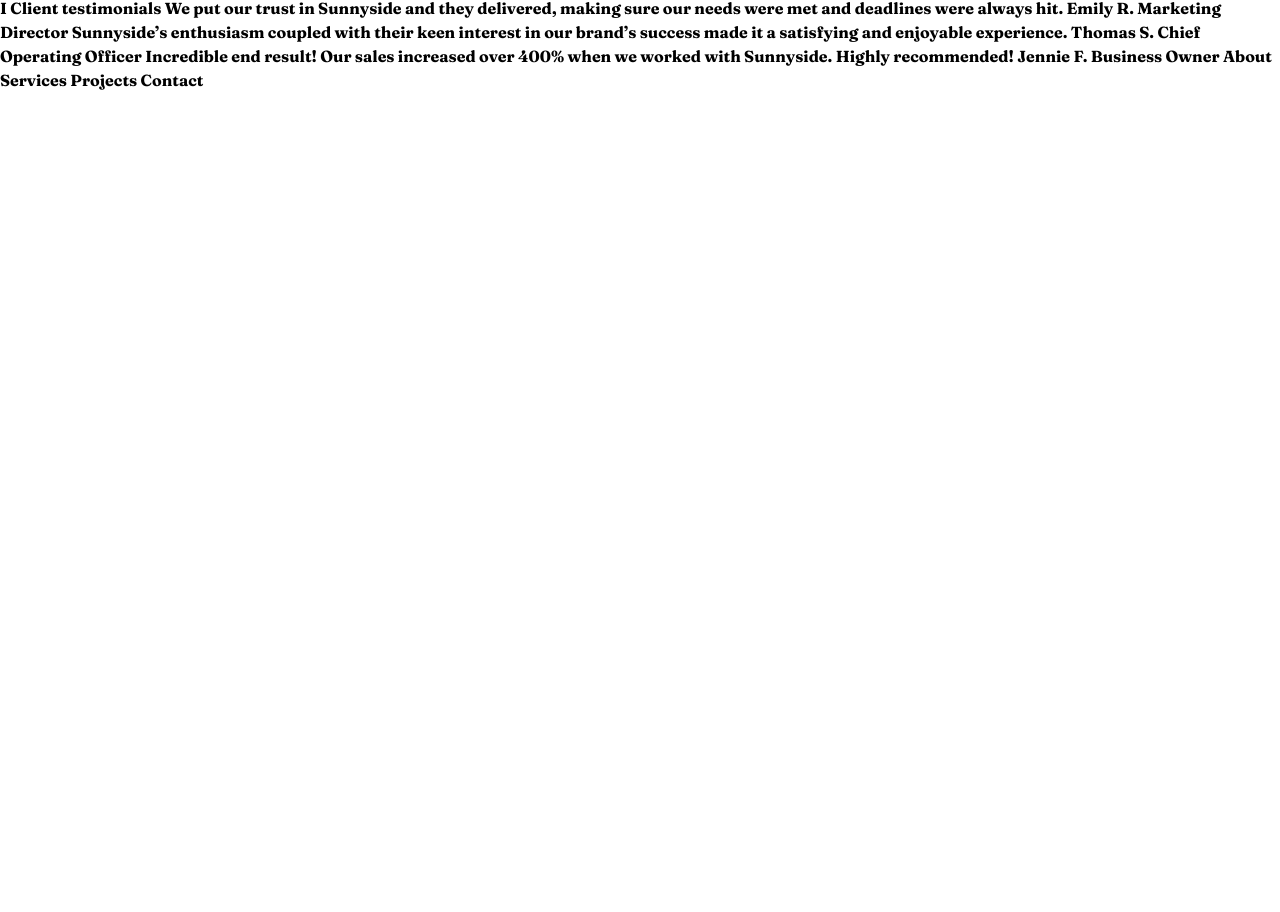
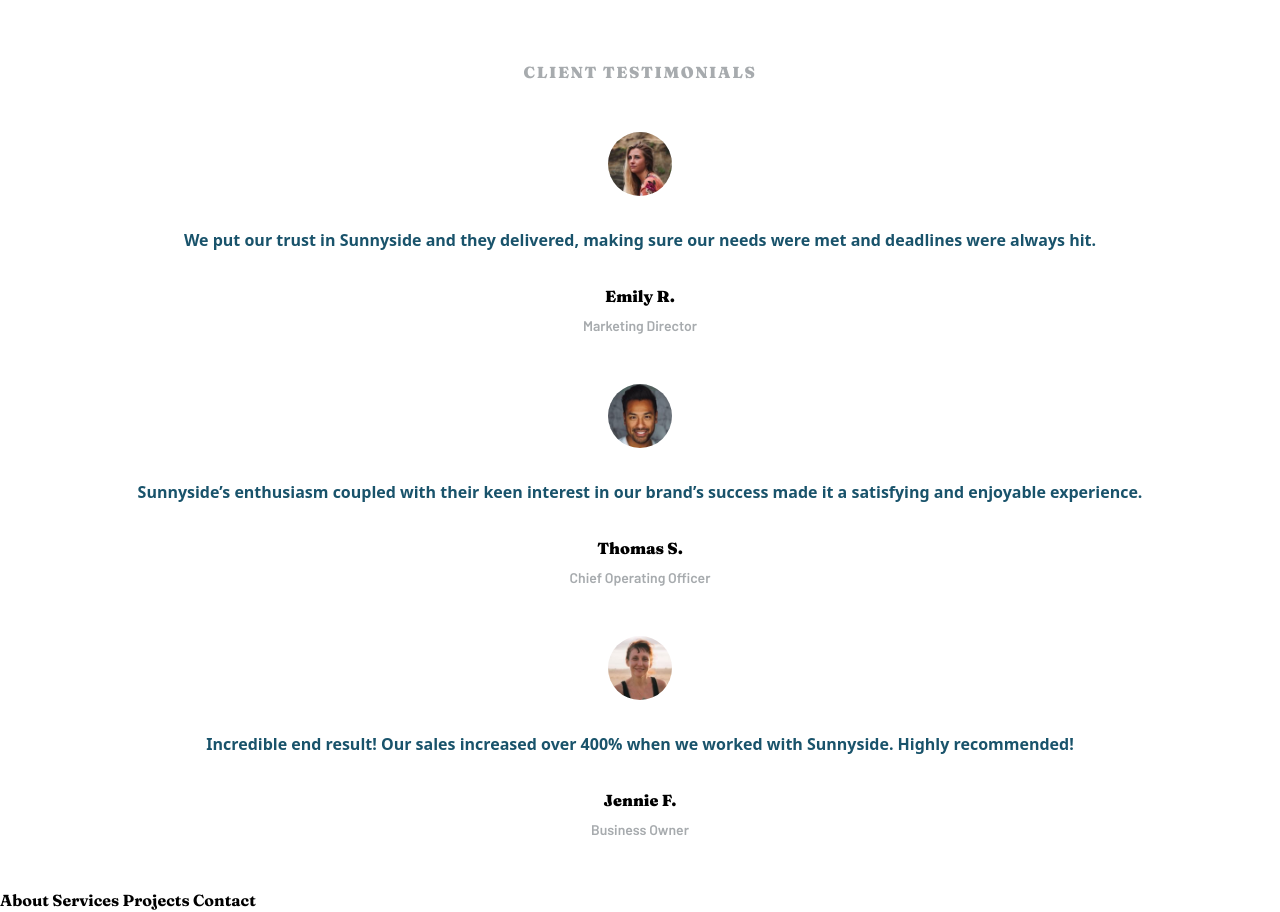
Before and after one commit to Kielx/Sunnyside, a React (Create React App) app: page / in a window 1280 px wide. Shown: the part 3154-4066 px from the top of the page. Before the commit the page ends 3246 px from the top, so only its background shows below. Built offline with nearby package versions, Linux system fonts and the light colour scheme.

Commit message:
Add testimonials

```diff
--- a/src/App.js
+++ b/src/App.js
@@ -10,6 +10,7 @@
 import section3Image from "./images/desktop/image-graphic-design.jpg";
 import section4ImageMobile from "./images/mobile/image-photography.jpg";
 import section4Image from "./images/desktop/image-photography.jpg";
+import Testimonials from "./components/Testimonials";
 
 function App() {
   return (
@@ -50,16 +51,9 @@
         high-quality photos that improve your business image."
         textColor="darkBlue"
       ></GraphicSection>
+      <Testimonials></Testimonials>
 
-      <div className="font-text">
-        I Client testimonials We put our trust in Sunnyside and they delivered,
-        making sure our needs were met and deadlines were always hit. Emily R.
-        Marketing Director Sunnyside’s enthusiasm coupled with their keen
-        interest in our brand’s success made it a satisfying and enjoyable
-        experience. Thomas S. Chief Operating Officer Incredible end result! Our
-        sales increased over 400% when we worked with Sunnyside. Highly
-        recommended! Jennie F. Business Owner About Services Projects Contact
-      </div>
+      <div className="font-text">About Services Projects Contact</div>
     </>
   );
 }
--- /dev/null
+++ b/src/components/Testimonials.js
@@ -0,0 +1,42 @@
+/* eslint-disable jsx-a11y/anchor-is-valid */
+import TestimonialsCard from "./TestimonialsCard";
+import clientImage1 from "../images/image-emily.jpg";
+import clientImage2 from "../images/image-thomas.jpg";
+import clientImage3 from "../images/image-jennie.jpg";
+
+const Testimonials = ({ image, imageMobile, headerText, text, textColor }) => {
+  return (
+    <section className="w-full">
+      <h2
+        className={`pt-16 pb-8 text-l mb-4 mx-auto text-center font-text text-display-grayishBlue font-extrabold uppercase tracking-widest`}
+      >
+        Client testimonials
+      </h2>
+      <TestimonialsCard
+        clientImage={clientImage1}
+        text="We put our trust in Sunnyside and they delivered, making sure our needs
+        were met and deadlines were always hit."
+        name="Emily R."
+        position="Marketing Director"
+      ></TestimonialsCard>
+      <TestimonialsCard
+        clientImage={clientImage2}
+        text="Sunnyside’s enthusiasm coupled with their
+        keen interest in our brand’s success made it a satisfying and enjoyable
+        experience."
+        name="Thomas S."
+        position="Chief Operating Officer"
+      ></TestimonialsCard>
+      <TestimonialsCard
+        clientImage={clientImage3}
+        text="Incredible end result! Our
+        sales increased over 400% when we worked with Sunnyside. Highly
+        recommended!"
+        name="Jennie F."
+        position="Business Owner"
+      ></TestimonialsCard>
+    </section>
+  );
+};
+
+export default Testimonials;
--- /dev/null
+++ b/src/components/TestimonialsCard.js
@@ -0,0 +1,30 @@
+import React from "react";
+
+const TestimonialsCard = ({ clientImage, text, name, position }) => {
+  return (
+    <>
+      <img
+        alt="Client"
+        src={clientImage}
+        className="rounded-full w-16 m-auto"
+      ></img>
+      <p
+        className={`text-center text-display-darkBlue font-md font-semibold px-4 pt-8`}
+      >
+        {text}
+      </p>
+      <p
+        className={`pt-8 pb-2 text-lmx-auto text-center font-text text-black font-extrabold `}
+      >
+        {name}
+      </p>
+      <p
+        className={`pb-8 text-sm mb-4 mx-auto text-center font-display text-display-grayishBlue`}
+      >
+        {position}
+      </p>
+    </>
+  );
+};
+
+export default TestimonialsCard;
```
